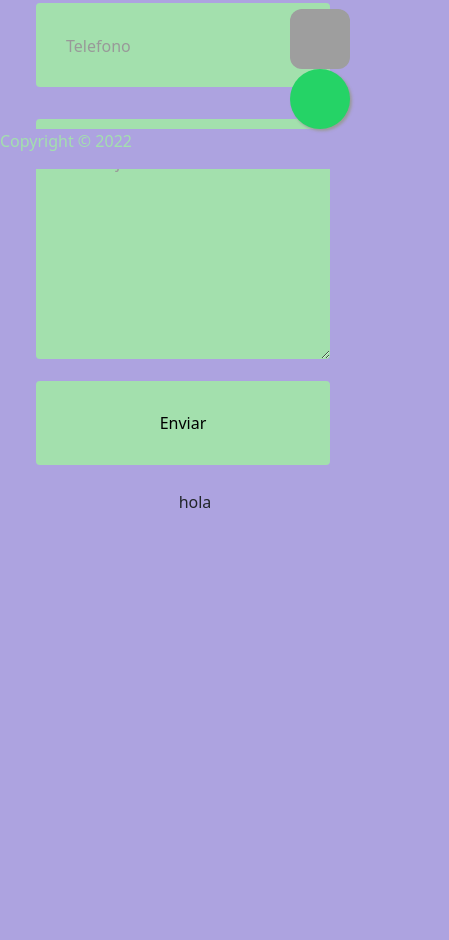
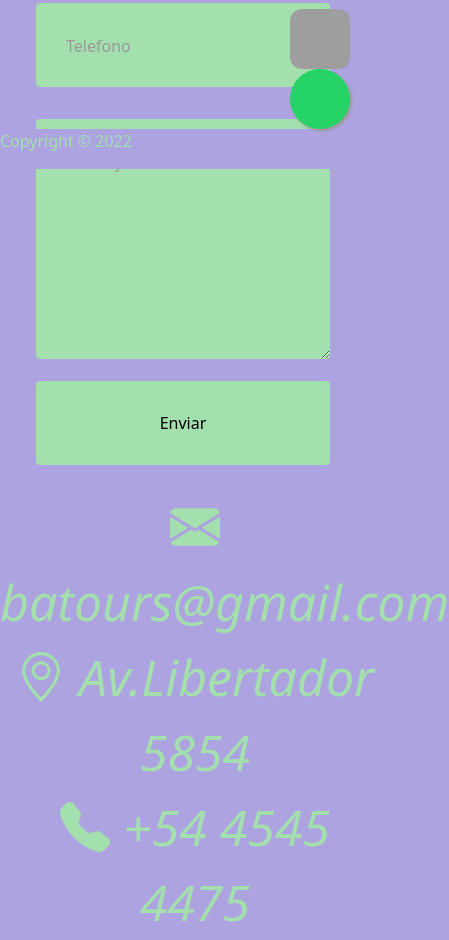
Before and after one commit to withoutaunt/ProyectoFinal, a website: page pages/contacto.html in a window 390 px wide. Shown: the part 675-1615 px from the top of the page, 449 px wide, since content can reach past the window. Before the commit the page ends 1189 px from the top, so only its background shows below. Drawn offline with nearby package versions, Linux system fonts and the light colour scheme; grey boxes are pictures that could not be loaded; some icons are missing.

Commit message:
contacto

```diff
--- a/css/styles.css
+++ b/css/styles.css
@@ -317,6 +317,22 @@ textarea {
 
 }
 
+.forms {
+  justify-items: center;
+  display: grid;
+  grid-template-columns: repeat(2, 1fr);
+  grid-template-areas: 'C S';
+  align-items: center;
+}
+
+.contact {
+  grid-area: C;
+}
+
+.social{
+  grid-area: S;
+}
+
 @media screen and (max-width:767px) {
   .forms {
     display: block;
@@ -324,6 +340,23 @@ textarea {
     float: none;
     text-align: center;
   }
+  .contact {
+    display: block;
+    width: 100%;
+    float: none;
+    text-align: center;
+  }
+  .social {
+    display: block;
+    width: 100%;
+    float: none;
+    text-align: center;
+
+  }
 
 
 }
+i{
+  font-size: 50px;
+  color: #A3E0AD;
+}
--- a/pages/contacto.html
+++ b/pages/contacto.html
@@ -7,6 +7,7 @@
     <meta name="viewport" content="width=device-width, initial-scale=1.0">
     <title>Contacto - BAAT</title>
     <link rel="ICON" href="../images/icon.ico" type="image/ico" />
+    <link rel="stylesheet" href="https://cdn.jsdelivr.net/npm/bootstrap-icons@1.5.0/font/bootstrap-icons.css">
     <link href="https://cdn.jsdelivr.net/npm/bootstrap@5.1.3/dist/css/bootstrap.min.css" rel="stylesheet"
         integrity="sha384-1BmE4kWBq78iYhFldvKuhfTAU6auU8tT94WrHftjDbrCEXSU1oBoqyl2QvZ6jIW3" crossorigin="anonymous">
     <link rel="stylesheet" href="../css/styles.css" type=" text/css">
@@ -68,7 +69,9 @@
             </div>
         </div>
         <div class="social">
-            hola
+           <div><i class="bi-envelope-fill"> batours@gmail.com</i>   </div>
+            <div><i class="bi-geo-alt"> Av.Libertador 5854</i></div>
+            <DIv><i class="bi-telephone-fill"> +54 4545 4475</i></DIv>
         </div>
 
     </form>
```
